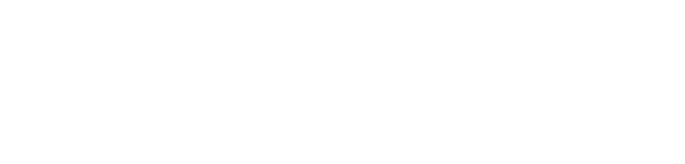
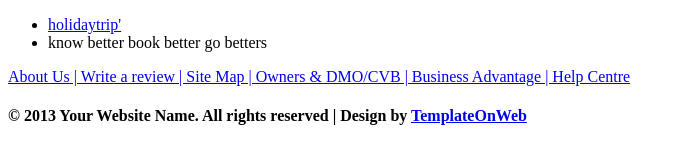
Before and after one commit to Shuhiro/ProyectoGit1, a plain HTML site: page src/index.html in a window 1280 px wide. Shown: the whole page, without its empty margins (0-685 px from the left). Drawn offline with Linux system fonts and the light colour scheme.

Commit message:
Creando Footer

```diff
--- a/src/index.html
+++ b/src/index.html
@@ -1,12 +1,34 @@
 <!DOCTYPE html>
 <html lang="es">
+
 <head>
     <meta charset="UTF-8">
     <meta http-equiv="X-UA-Compatible" content="IE=edge">
     <meta name="viewport" content="width=device-width, initial-scale=1.0">
     <title>Holiday Trip</title>
 </head>
+
 <body>
+    <section id="footer_main">
+        <div class="container">
+            <div class="row">
+                <div class="col-sm-12 footer">
+                    <div class="col-sm-9 footer_top">
+                        <ul>
+                            <li><a href="#"><i class="fa fa-eye"></i><i class="fa fa-eye"></i> holiday<span
+                                        class="add_1">trip'</span></a></li>
+                            <li class="know_1">know better<i class="fa fa-dot-circle-o"></i> book better<i
+                                    class="fa fa-dot-circle-o"></i> go betters</li>
+                        </ul>
+                        <p><a href="#">About Us | Write a review | Site Map | Owners & DMO/CVB | Business Advantage |
+                                Help Centre </a></p>
+                        <h4>© 2013 Your Website Name. All rights reserved | Design by <a
+                                href="http://www.templateonweb.com">TemplateOnWeb</a></h4>
+                    </div>
+                </div>
+            </div>
+        </div>
+    </section>
+</body>
 
-</body>
 </html>
```
